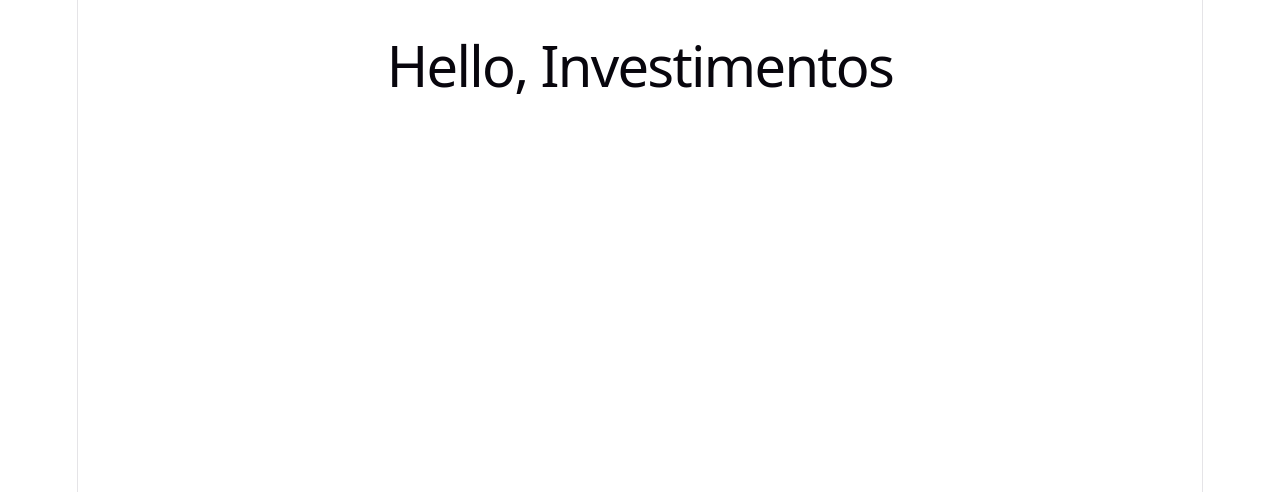
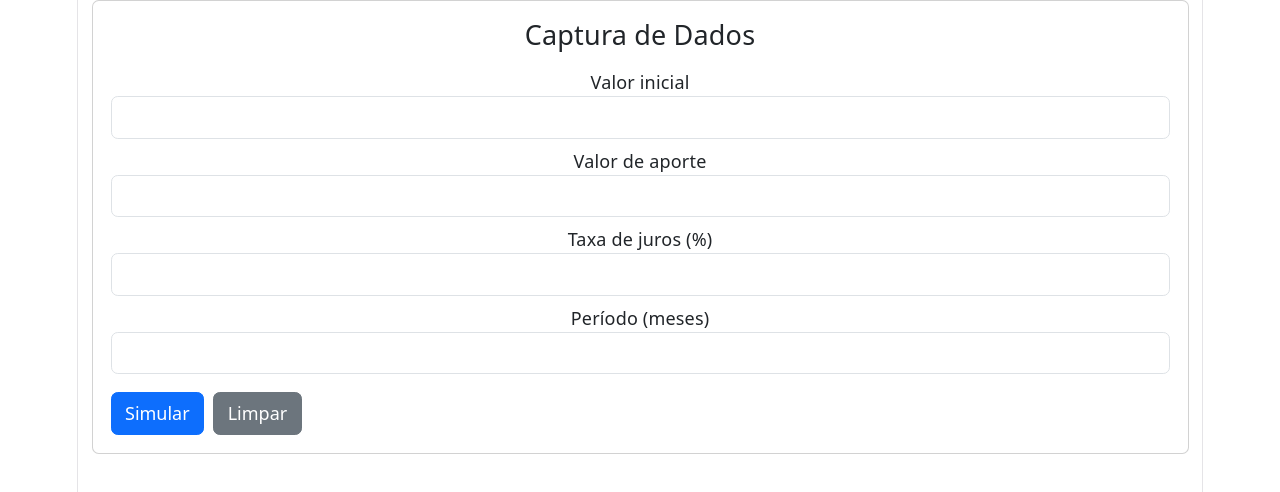
Before and after one commit to Eunata04/20261_fatec_ipi_pdmtn_projeto_p1, a React (Vite) app: page / in a window 1280 px wide. Shown: the top 492 px of the page. Built offline with nearby package versions, Linux system fonts and the light colour scheme.

Commit message:
cria componente de captura de dados

```diff
--- a/src/App.jsx
+++ b/src/App.jsx
@@ -1,9 +1,10 @@
+import CapturaDados from './components/CapturaDados'
 function App() {
   return (
     <div className="container">
       <div className="row">
         <div className="col-12">
-          <h1>Hello, Investimentos</h1>
+          <CapturaDados />
         </div>
       </div>
     </div>
--- /dev/null
+++ b/src/components/CapturaDados.jsx
@@ -0,0 +1,34 @@
+function CapturaDados() {
+  return (
+  <div className="card p-3">
+    <h4 className="mb-3">Captura de Dados</h4>
+
+    <div className="mb-2">
+      <label>Valor inicial</label>
+      <input type="number" className="form-control" />
+    </div>
+
+    <div className="mb-2">
+      <label>Valor de aporte</label>
+      <input type="number" className="form-control" />
+    </div>
+
+    <div className="mb-2">
+      <label>Taxa de juros (%)</label>
+      <input type="number" className="form-control" />
+    </div>
+
+    <div className="mb-3">
+      <label>Período (meses)</label>
+      <input type="number" className="form-control" />
+    </div>
+
+    <div className="d-flex gap-2">
+      <button className="btn btn-primary">Simular</button>
+      <button className="btn btn-secondary">Limpar</button>
+    </div>
+  </div>
+)
+}
+
+export default CapturaDados
```
Also changed, not shown: src/components/ExibeDados.jsx (added).
